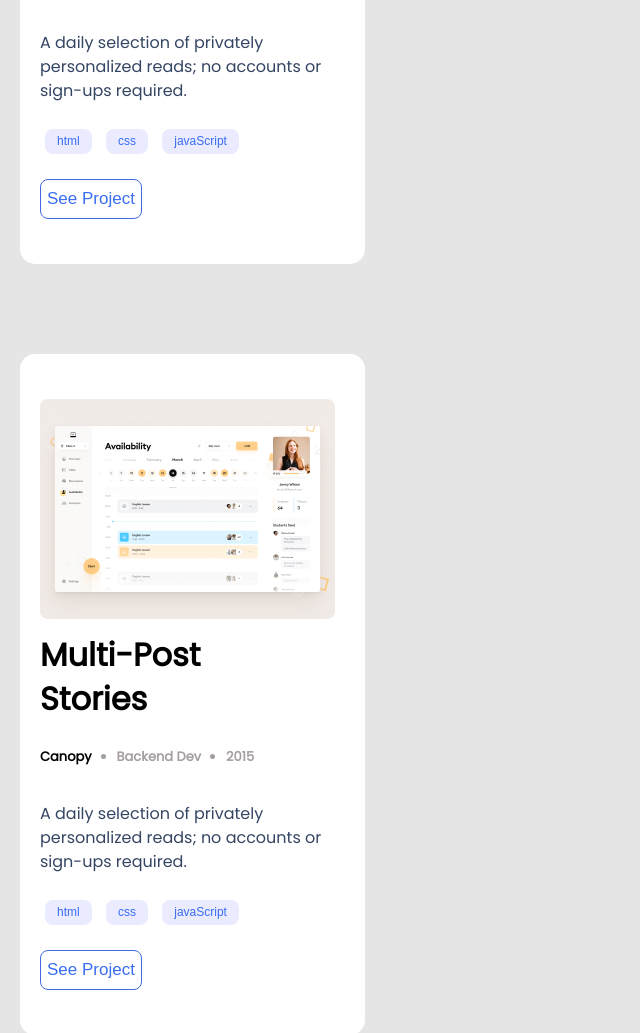
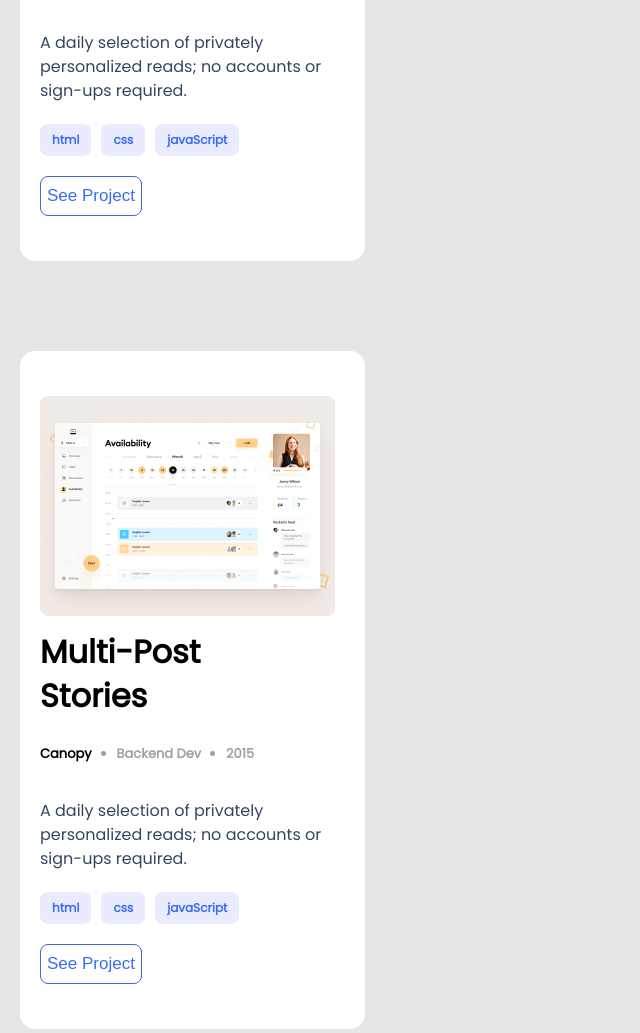
Before and after one commit to Franky237/finish-mobile-version, a website: page index.html in a window 1280 px wide. Shown: the part 1180-2213 px from the top of the page, without its empty margins (0-640 px from the left). Drawn offline with Linux system fonts and the light colour scheme.

Commit message:
Refactor html buttons to li and style ls in css

```diff
--- a/index.html
+++ b/index.html
@@ -1,7 +1,6 @@
-
-
 <!DOCTYPE html>
 <html lang="en">
+
 <head>
     <meta charset="UTF-8">
     <meta http-equiv="X-UA-Compatible" content="IE=edge">
@@ -10,6 +9,7 @@
     <script src="https://kit.fontawesome.com/2af886883b.js" crossorigin="anonymous"></script>
 </head>
 <link rel="stylesheet" href="style.css">
+
 <body>
     <header class="header">
         <a>My Logo</a>
@@ -18,7 +18,9 @@
     <section class="head">
         <div class="text">
             <h1>I'm Frankz<br>Glad to see<br>you!</h1>
-        <p>I’m a software developer! I can help you build a product , feature or website Look through some of my work and experience! If you like what you see and have a project you need coded, don’t hestiate to contact me.</p>
+            <p>I’m a software developer! I can help you build a product , feature or website Look through some of my
+                work and experience! If you like what you see and have a project you need coded, don’t hestiate to
+                contact me.</p>
         </div>
         <h2 class="connect">LET'S CONNECT</h2>
         <ul class="icons">
@@ -32,7 +34,7 @@
     <section>
         <div class="image1">
             <div class="img-1">
-        <img  src="assets/img/Snapshoot-1.jpg">
+                <img src="assets/img/Snapshoot-1.jpg">
             </div>
             <h1>Tonic</h1>
             <ul class="info">
@@ -41,11 +43,11 @@
                 <li class="color">2015</li>
             </ul>
             <p>A daily selection of privately personalized reads; no accounts or sign-ups required.</p>
-        <div>
-        <button type="button" class="button">html</button>
-        <button type="button" class="button">css</button>
-        <button type="button" class="button">javaScript</button>
-        </div>
+            <ul class="list-button">
+                <li class="ls-button">html</li>
+                <li class="ls-button">css</li>
+                <li class="ls-button">javaScript</li>
+            </ul>
             <div>
                 <button type="button" class="button-1">See Project</button>
             </div>
@@ -63,11 +65,11 @@
                 <li class="color">2015</li>
             </ul>
             <p>A daily selection of privately personalized reads; no accounts or sign-ups required.</p>
-        <div>
-            <button type="button" class="button">html</button>
-            <button type="button" class="button">css</button>
-            <button type="button" class="button">javaScript</button>
-        </div>
+            <ul class="list-button">
+                <li class="ls-button">html</li>
+                <li class="ls-button">css</li>
+                <li class="ls-button">javaScript</li>
+            </ul>
             <div>
                 <button type="button" class="button-1">See Project</button>
             </div>
@@ -85,11 +87,11 @@
                 <li class="color">2015</li>
             </ul>
             <p>A daily selection of privately personalized reads; no accounts or sign-ups required.</p>
-        <div>
-            <button type="button" class="button">html</button>
-            <button type="button" class="button">css</button>
-            <button type="button" class="button">javaScript</button>
-        </div>
+            <ul class="list-button">
+                <li class="ls-button">html</li>
+                <li class="ls-button">css</li>
+                <li class="ls-button">javaScript</li>
+            </ul>
             <div>
                 <button type="button" class="button-1">See Project</button>
             </div>
@@ -107,11 +109,11 @@
                 <li class="color">2015</li>
             </ul>
             <p>A daily selection of privately personalized reads; no accounts or sign-ups required.</p>
-        <div>
-            <button type="button" class="button">html</button>
-            <button type="button" class="button">css</button>
-            <button type="button" class="button">javaScript</button>
-        </div>
+            <ul class="list-button">
+                <li class="ls-button">html</li>
+                <li class="ls-button">css</li>
+                <li class="ls-button">javaScript</li>
+            </ul>
             <div>
                 <button type="button" class="button-1">See Project</button>
             </div>
@@ -120,7 +122,9 @@
     <section class="about">
         <div class="text">
             <h1>About<br>Myself</h1>
-            <p>I’m a software developer! I can help you build a product , feature or website Look through some of my work and experience! If you like what you see and have a project you need coded, don’t hestiate to contact me.</p>
+            <p>I’m a software developer! I can help you build a product , feature or website Look through some of my
+                work and experience! If you like what you see and have a project you need coded, don’t hestiate to
+                contact me.</p>
         </div>
         <h2 class="connect">LET'S CONNECT</h2>
         <ul class="icons">
@@ -171,4 +175,5 @@
         </div>
     </section>
 </body>
+
 </html>
--- a/style.css
+++ b/style.css
@@ -163,15 +163,21 @@ li {
   margin-left: 25px;
 }
 
-.button {
-  padding: 4px 12px;
+.list-button {
+  display: flex;
+  margin: 0;
+  padding: 0;
+  list-style: none;
+  justify-content: flex-start;
+}
+
+.ls-button {
+  padding: 8px 12px;
   background-color: #ebebff;
   color: #396df2;
   border-radius: 8px;
-  border: unset;
-  height: 25px;
   font-size: 12px;
-  margin: 5px;
+  margin-right: 10px;
 }
 
 .button-1 {
```
Also changed, not shown: 2 other files. Lines whose indentation alone changed are shown as unchanged.
